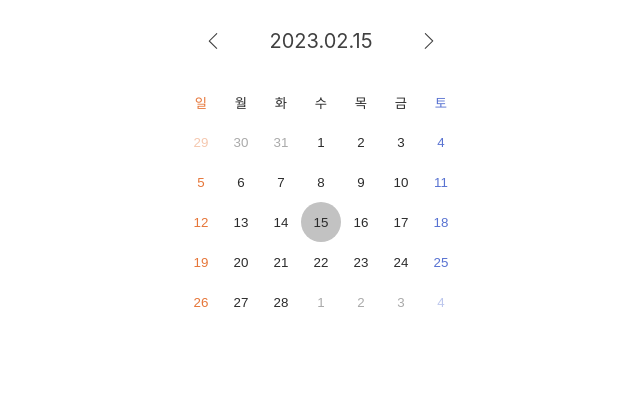
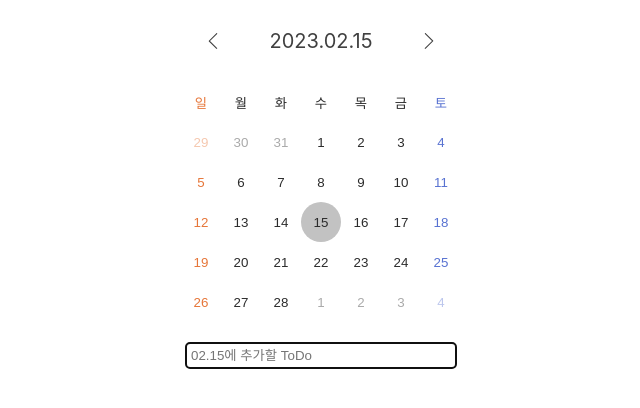
Before and after one commit to sunujun/react-study, a React (Create React App) app: page / in a window 1280 px wide. Shown: the top 408 px of the page, without its empty margins (319-959 px from the left). Built offline with nearby package versions, Linux system fonts and the light colour scheme.

Commit message:
To Do Input 추가

```diff
--- a/src/toDoList/ToDoList.tsx
+++ b/src/toDoList/ToDoList.tsx
@@ -1,17 +1,42 @@
 import dayjs from 'dayjs';
+import AddToDoInput from './components/AddToDoInput';
 import { Calendar } from './components/Calendar';
 import { getCalendarColumns } from './components/utils';
 import { useCalendar } from './hooks/useCalendar';
+import { useToDoList } from './hooks/useToDoList';
 
 export const ToDoList = () => {
     const now = dayjs();
     const { selectedDate, setSelectedDate, onPressArrow } = useCalendar(now);
+    const { toDoList, filteredToDoList, input, setInput, addToDo, removeToDo, toggleToDo, resetInput } =
+        useToDoList(selectedDate);
     const columns = getCalendarColumns(selectedDate);
     const onPressDate = (date: dayjs.Dayjs) => {
         setSelectedDate(date);
     };
+    const onChange = (e: React.ChangeEvent<HTMLInputElement>) => {
+        setInput(e.target.value);
+    };
+    const onSubmit = (e: React.FormEvent<HTMLFormElement>) => {
+        e.preventDefault();
+        addToDo();
+        resetInput();
+    };
 
     return (
-        <Calendar columns={columns} selectedDate={selectedDate} onPressArrow={onPressArrow} onPressDate={onPressDate} />
+        <>
+            <Calendar
+                columns={columns}
+                selectedDate={selectedDate}
+                onPressArrow={onPressArrow}
+                onPressDate={onPressDate}
+            />
+            <AddToDoInput
+                value={input}
+                onChange={onChange}
+                placeholder={`${dayjs(selectedDate).format('MM.DD')}에 추가할 ToDo`}
+                onSubmit={onSubmit}
+            />
+        </>
     );
 };
--- /dev/null
+++ b/src/toDoList/components/AddToDoInput.tsx
@@ -0,0 +1,43 @@
+import React from 'react';
+import { ITEM_WIDTH } from './utils';
+
+const AddToDoInput = ({
+    value,
+    onChange,
+    placeholder,
+    onSubmit,
+}: {
+    value: string;
+    onChange: React.ChangeEventHandler<HTMLInputElement>;
+    placeholder: string;
+    onSubmit: React.FormEventHandler<HTMLFormElement>;
+}) => {
+    return (
+        <div
+            style={{
+                display: 'flex',
+                flexDirection: 'column',
+                alignItems: 'center',
+                justifyContent: 'center',
+            }}>
+            <form onSubmit={onSubmit}>
+                <input
+                    value={value}
+                    onChange={onChange}
+                    placeholder={placeholder}
+                    style={{
+                        display: 'flex',
+                        width: `${ITEM_WIDTH}px`,
+                        borderRadius: '4px',
+                        border: '1px solid #dee2e6',
+                        padding: '5px',
+                        color: '#595959',
+                    }}
+                    autoFocus={true}
+                />
+            </form>
+        </div>
+    );
+};
+
+export default AddToDoInput;
--- a/src/toDoList/components/Calendar.tsx
+++ b/src/toDoList/components/Calendar.tsx
@@ -153,7 +153,7 @@ export const Calendar = ({
     };
 
     return (
-        <div>
+        <div style={{ marginBottom: '20px' }}>
             <CalendarHeader />
             <CalendarDate />
         </div>
--- a/src/toDoList/components/utils.ts
+++ b/src/toDoList/components/utils.ts
@@ -1,6 +1,6 @@
 import dayjs from 'dayjs';
 
-export const ITEM_WIDTH = 220;
+export const ITEM_WIDTH = 260;
 
 export const fillEmptyColumns = (
     columns: dayjs.Dayjs[],
--- /dev/null
+++ b/src/toDoList/hooks/useToDoList.ts
@@ -0,0 +1,65 @@
+import { useState } from 'react';
+import dayjs from 'dayjs';
+
+export interface ToDoList {
+    id: number;
+    content: string;
+    date: dayjs.Dayjs;
+    isSuccess: boolean;
+}
+
+export const useToDoList = (selectedDate: dayjs.Dayjs) => {
+    const [toDoList, setToDoList] = useState<ToDoList[]>([]);
+    const [input, setInput] = useState('');
+
+    const saveToDoList = (newToDoList: ToDoList[]) => {
+        setToDoList(newToDoList);
+    };
+    const addToDo = () => {
+        const lastId = toDoList.length === 0 ? 0 : toDoList[toDoList.length - 1].id;
+        const newToDoList: ToDoList[] = [
+            ...toDoList,
+            {
+                id: lastId + 1,
+                content: input,
+                date: selectedDate,
+                isSuccess: false,
+            },
+        ];
+        saveToDoList(newToDoList);
+    };
+    const removeToDo = (toDoId: number) => {
+        const newToDoList = toDoList.filter(toDo => toDo.id !== toDoId);
+        saveToDoList(newToDoList);
+    };
+    const toggleToDo = (toDoId: number) => {
+        const newToDoList = toDoList.map(toDo => {
+            if (toDo.id !== toDoId) {
+                return toDo;
+            }
+            return {
+                ...toDo,
+                isSuccess: !toDo.isSuccess,
+            };
+        });
+        saveToDoList(newToDoList);
+    };
+    const resetInput = () => {
+        setInput('');
+    };
+    const filteredToDoList = toDoList.filter(toDo => {
+        const isSameDate = dayjs(toDo.date).isSame(selectedDate, 'date');
+        return isSameDate;
+    });
+
+    return {
+        toDoList,
+        filteredToDoList,
+        input,
+        setInput,
+        addToDo,
+        removeToDo,
+        toggleToDo,
+        resetInput,
+    };
+};
```
